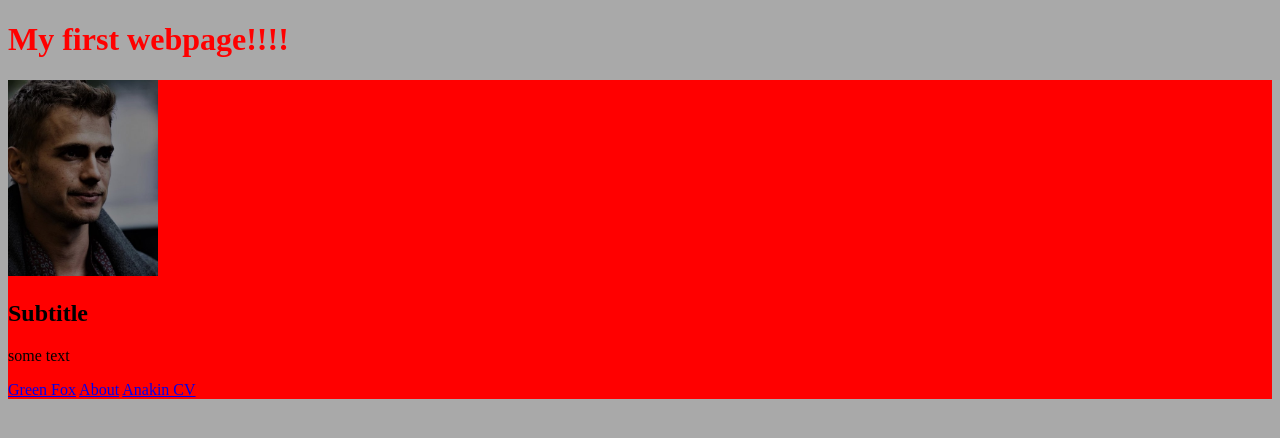
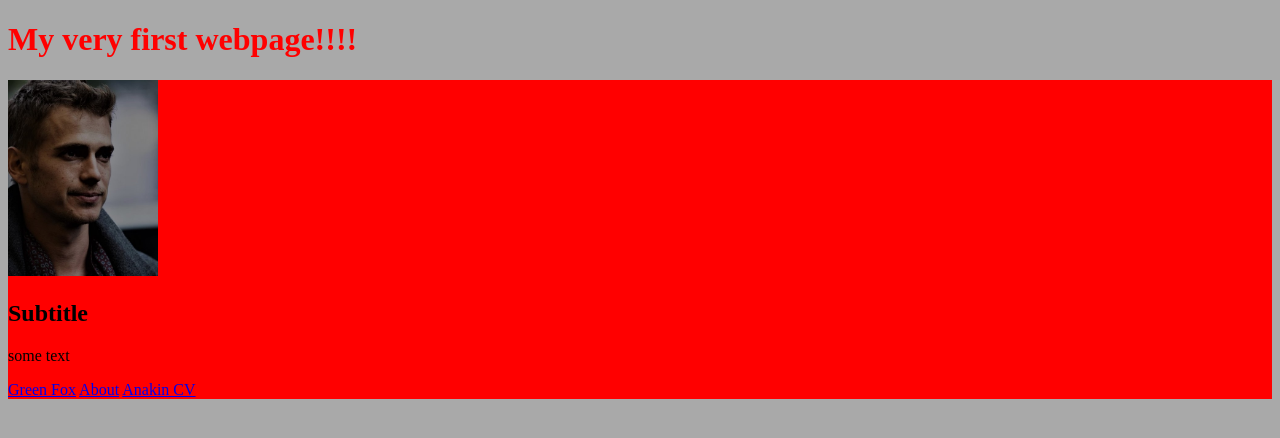
Before and after one commit to Radovitto/myfirstpage, a plain HTML site: page index.html in a window 1280 px wide. Drawn offline with Linux system fonts and the light colour scheme.

Commit message:
updated the title

```diff
--- a/index.html
+++ b/index.html
@@ -13,7 +13,7 @@
     <link rel="stylesheet" href="style.css">
 </head>
 <body>
-        <h1>My first webpage!!!!</h1>
+        <h1>My very first webpage!!!!</h1>
         <main>
             <img src="images/anakinCropped.jpg" alt="anakin">
             <h2>Subtitle</h2>
```
